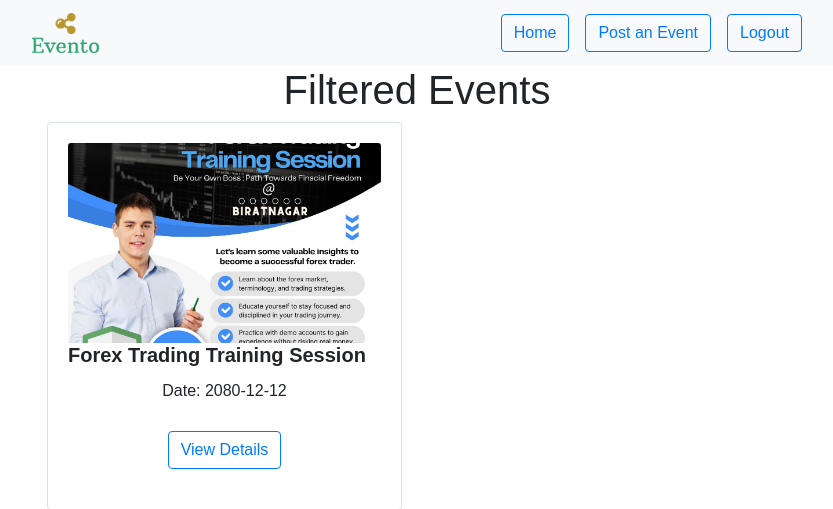
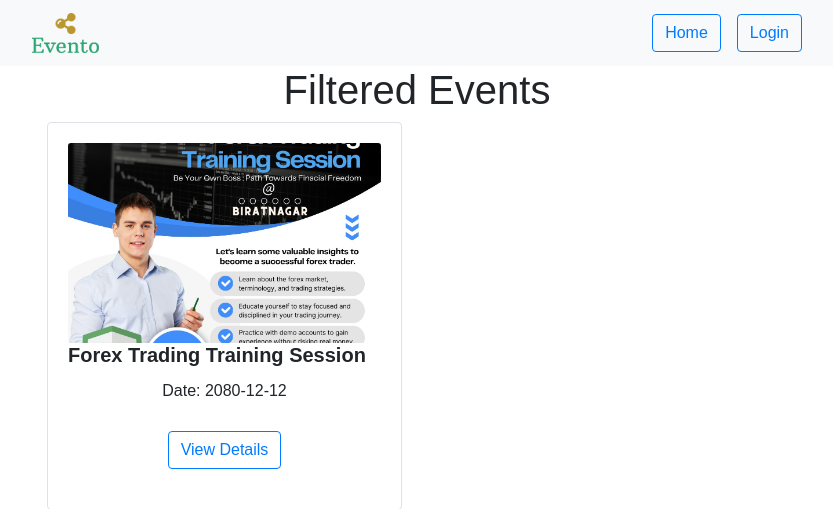
Before and after one commit to BibekRai44/Evento, a Flask app: template templates/filter_results.html in a window 1280 px wide. Shown: the top 509 px of the page, without its empty margins (223-1056 px from the left). Run offline with Flask 2, Linux system fonts and the light colour scheme; the template is opened without the code that fills it: values that come from a table or form of the project are taken from there, others are empty; data comes from the database, SQL or seed files in the repository; some libraries are stand-ins or nearby versions.

Commit message:
fixed redirected link

```diff
--- a/templates/filter_results.html
+++ b/templates/filter_results.html
@@ -85,6 +85,7 @@
             </button>
             <div class="collapse navbar-collapse justify-content-end" id="navbarNav">
                 <ul class="navbar-nav">
+                    {% if current_user.is_authenticated %}
                     <li class="nav-item mr-3">
                         <a href="{{url_for('dashboard')}}">
                             <button class="btn btn-outline-primary">Home</button>
@@ -95,10 +96,22 @@
                             <button class="btn btn-outline-primary">Post an Event</button>
                         </a>
                     <li class="nav-item">
-                        <a href="{{url_for('logout')}}">
+                        <a href="{{url_for('login')}}">
                             <button class="btn btn-outline-primary">Logout</button>
                         </a>
                     </li>
+                {% else %}
+                    <li class="nav-item mr-3">
+                        <a href="{{url_for('home')}}">
+                            <button class="btn btn-outline-primary">Home</button>
+                        </a>
+                    </li>
+                    <li class="nav-item">
+                        <a href="{{url_for('login')}}">
+                            <button class="btn btn-outline-primary">Login</button>
+                        </a>
+                    </li>
+                {% endif %}
                 </ul>
             </div>
         </div>
```
